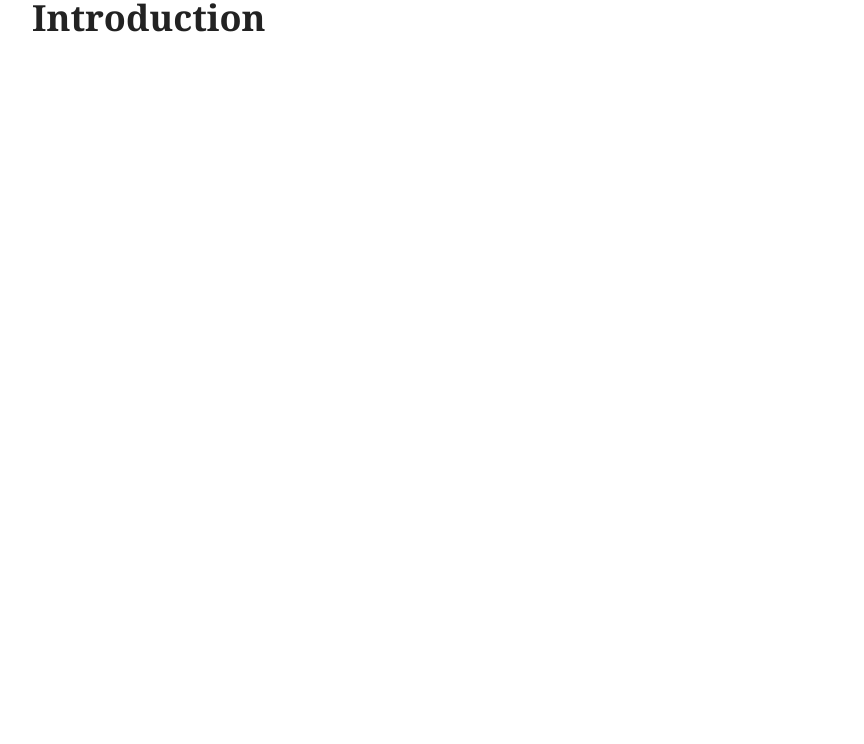
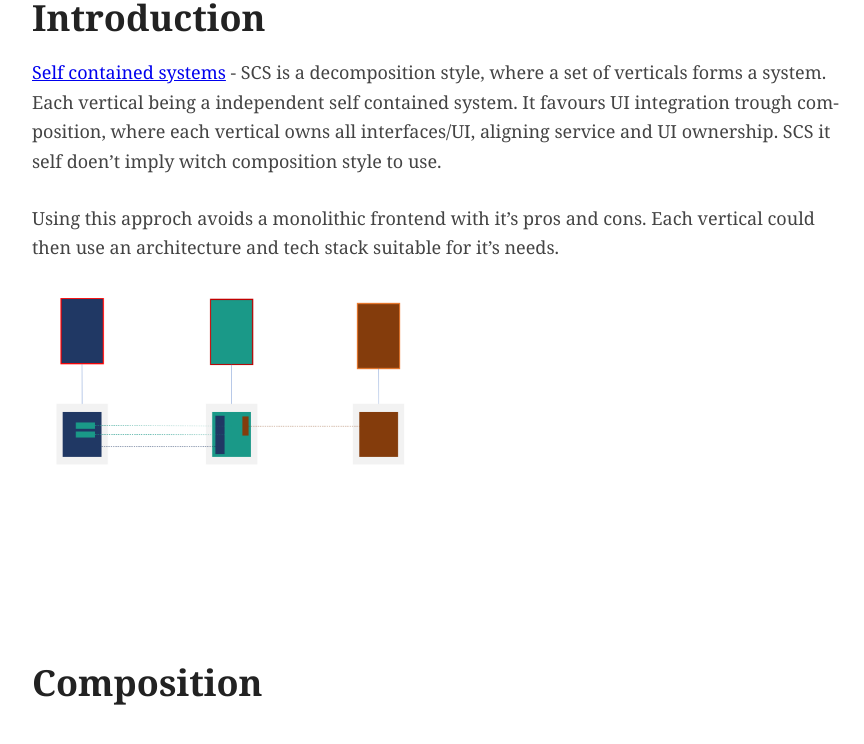
Before and after one commit to perokvist/event-driven-architecture, a Jekyll site: the page built from scs.md, in a window 1280 px wide. Shown: the top 744 px of the page, without its empty margins (203-1067 px from the left). Built offline with Jekyll 4.4.1, drawn with Linux system fonts in a browser that asks for light colours; our own code applies the rules of GitHub Pages for plain Markdown files.

Commit message:
introduction scs

```diff
--- a/scs.md
+++ b/scs.md
@@ -3,3 +3,14 @@ layout: default
 ---
 
 ## Introduction
+
+[Self contained systems](scs-architecutre.org) - SCS is a decomposition style, where a set of verticals forms a system. Each vertical being a independent self contained system.
+It favours UI integration trough composition, where each vertical owns all interfaces/UI, aligning service and UI ownership.
+SCS it self doen't imply witch composition style to use.
+
+Using this approch avoids a monolithic frontend with it's pros and cons.
+Each vertical could then use an architecture and tech stack suitable for it's needs.
+
+![SCS verticals](assets/scs_verticals.png)
+
+## Composition
```
Also changed, not shown: assets/scs_verticals.png (added).
